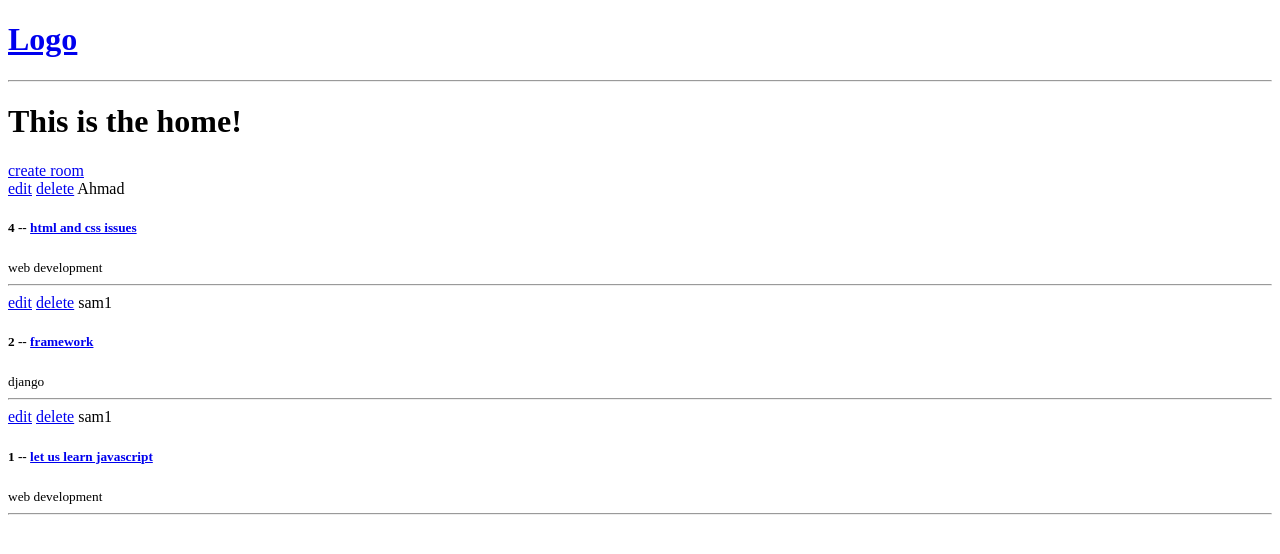
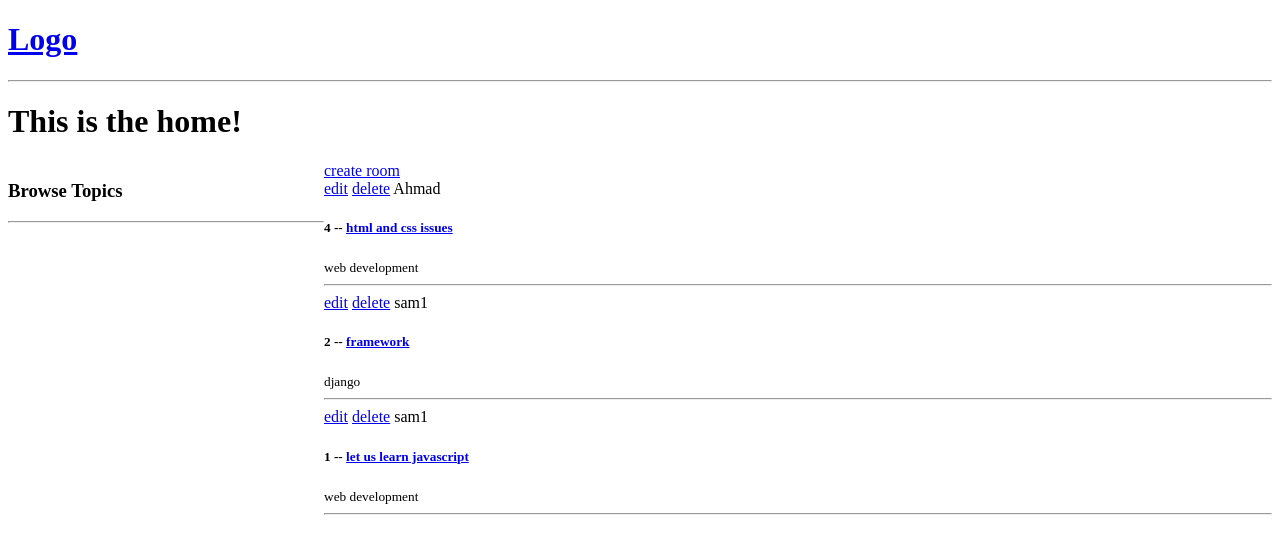
Before and after one commit to SamAbdallah/studybudy, a Django app: page / in a window 1280 px wide. Shown: the top 554 px of the page. Run offline with Django 4.2, Linux system fonts and the light colour scheme; data comes from the database, SQL or seed files in the repository.

Commit message:
fixing some styling

```diff
--- a/base/templates/base/home.html
+++ b/base/templates/base/home.html
@@ -1,12 +1,30 @@
 {% extends 'main.html' %}
 
 {% block content %}
+
+<style>
+.home-container {
+    display: grid;
+    grid-template-columns: 1fr 3fr;
+}
+
+
+</style>
+
 <h1>This is the home!</h1>
 
 
-<div>
+<div class="home-container">
 
-    <a href="{% url 'createroom' %}">create room</a>
+    <div><h3>Browse Topics</h3>
+    <hr>
+
+    </div>
+
+    <div>
+
+
+        <a href="{% url 'createroom' %}">create room</a>
 
     <div>
      {% for room in rooms %}
@@ -28,6 +46,9 @@
 
 
     </div>
+    </div>
+
+
 
  </div>
 
```
